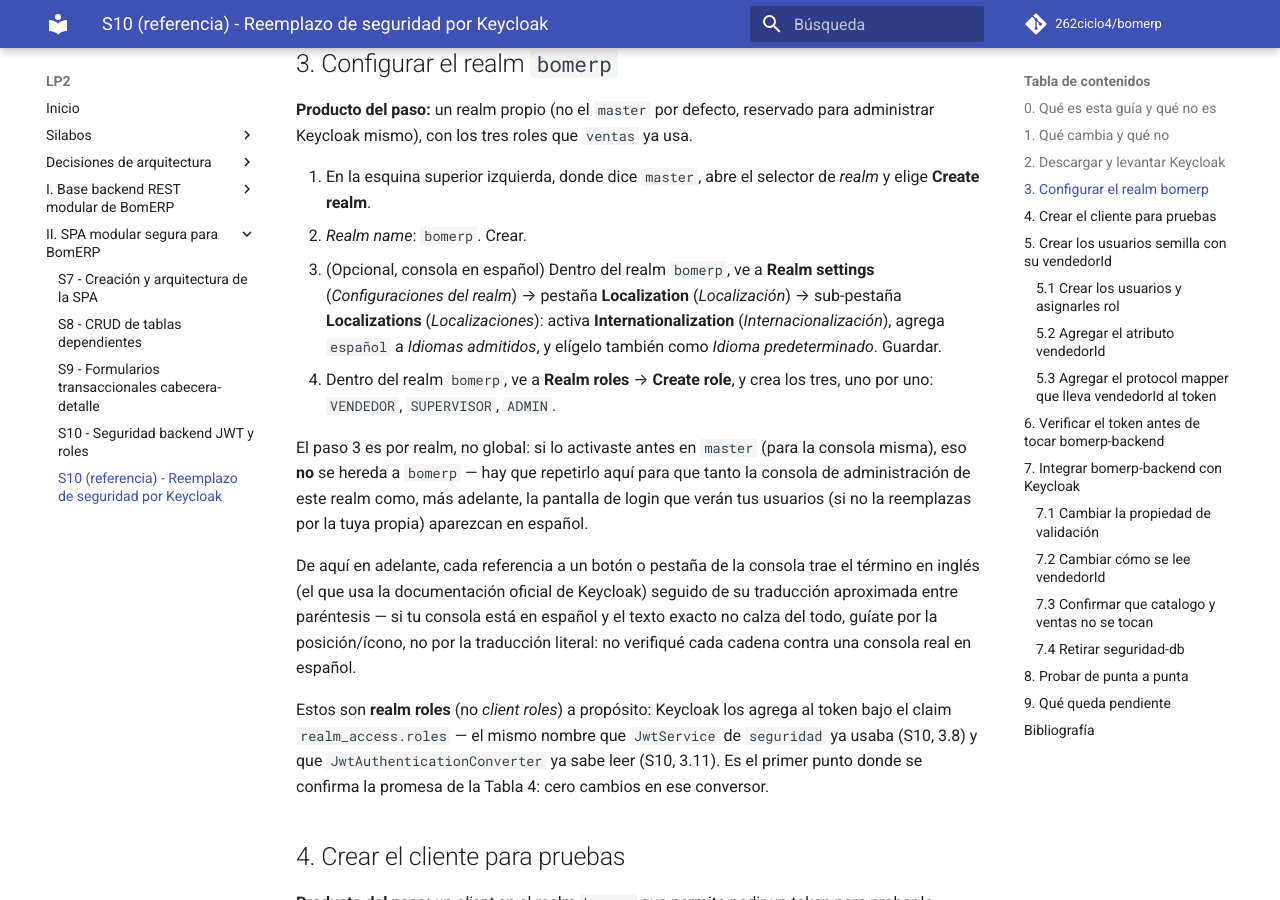
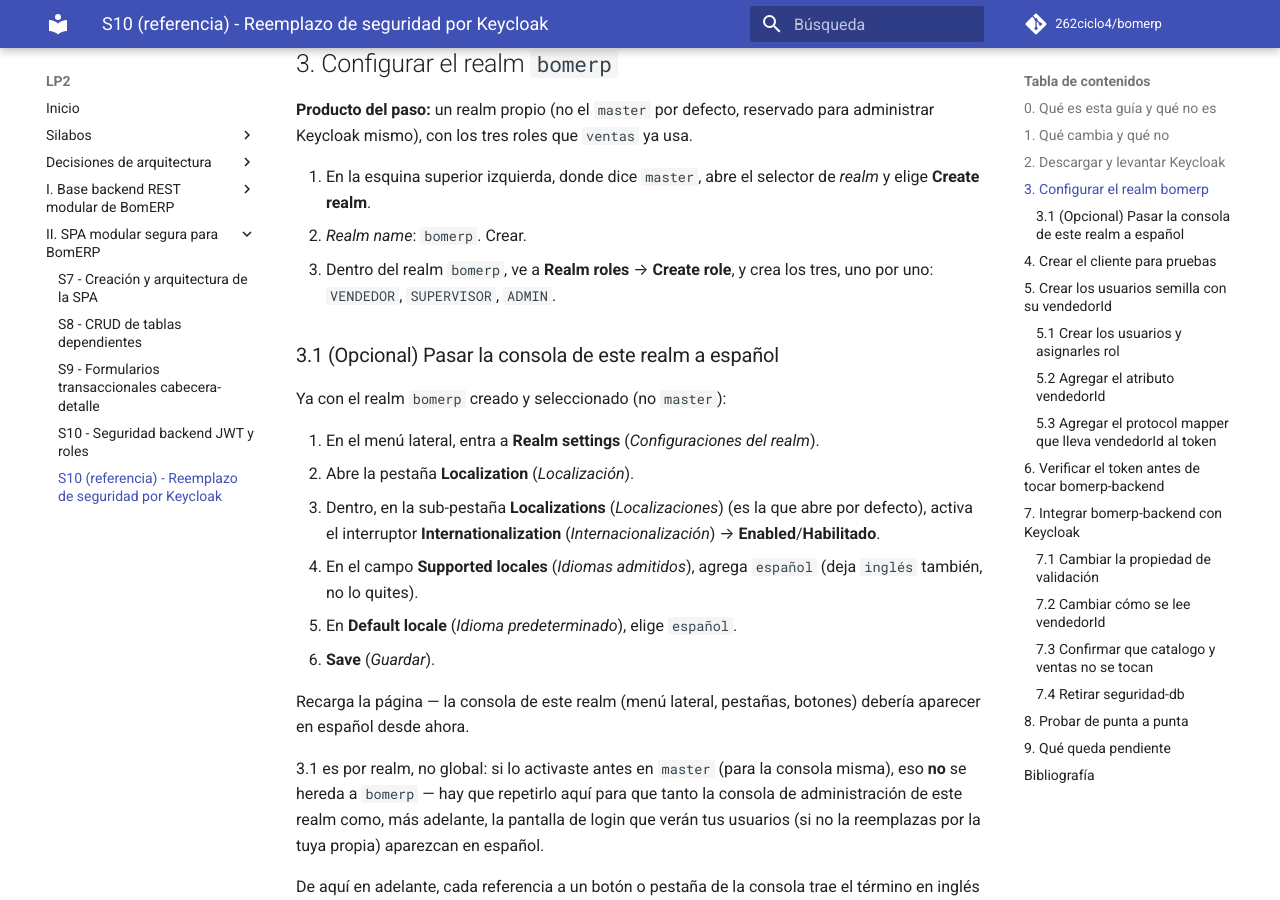
Before and after one commit to 262ciclo4/bomerp, an MkDocs documentation site: the page built from docs/lp2/sesiones/S10b_Seguridad_Backend_Keycloak.md, in a window 1280 px wide and 900 px high, scrolled down 4260 px. Built offline with MkDocs 1.6.1 and Material for MkDocs 9.7.7, drawn with Linux system fonts in a browser that asks for light colours; comment, search, counter and statistics services are not loaded.

Commit message:
S10 lp2 keycloak

```diff
--- a/docs/lp2/sesiones/S10b_Seguridad_Backend_Keycloak.md
+++ b/docs/lp2/sesiones/S10b_Seguridad_Backend_Keycloak.md
@@ -125,10 +125,22 @@
 
 1. En la esquina superior izquierda, donde dice `master`, abre el selector de *realm* y elige **Create realm**.
 2. *Realm name*: `bomerp`. Crear.
-3. (Opcional, consola en español) Dentro del realm `bomerp`, ve a **Realm settings** (*Configuraciones del realm*) → pestaña **Localization** (*Localización*) → sub-pestaña **Localizations** (*Localizaciones*): activa **Internationalization** (*Internacionalización*), agrega `español` a *Idiomas admitidos*, y elígelo también como *Idioma predeterminado*. Guardar.
-4. Dentro del realm `bomerp`, ve a **Realm roles** → **Create role**, y crea los tres, uno por uno: `VENDEDOR`, `SUPERVISOR`, `ADMIN`.
+3. Dentro del realm `bomerp`, ve a **Realm roles** → **Create role**, y crea los tres, uno por uno: `VENDEDOR`, `SUPERVISOR`, `ADMIN`.
 
-El paso 3 es por realm, no global: si lo activaste antes en `master` (para la consola misma), eso **no** se hereda a `bomerp` — hay que repetirlo aquí para que tanto la consola de administración de este realm como, más adelante, la pantalla de login que verán tus usuarios (si no la reemplazas por la tuya propia) aparezcan en español.
+### 3.1 (Opcional) Pasar la consola de este realm a español
+
+Ya con el realm `bomerp` creado y seleccionado (no `master`):
+
+1. En el menú lateral, entra a **Realm settings** (*Configuraciones del realm*).
+2. Abre la pestaña **Localization** (*Localización*).
+3. Dentro, en la sub-pestaña **Localizations** (*Localizaciones*) (es la que abre por defecto), activa el interruptor **Internationalization** (*Internacionalización*) → **Enabled**/**Habilitado**.
+4. En el campo **Supported locales** (*Idiomas admitidos*), agrega `español` (deja `inglés` también, no lo quites).
+5. En **Default locale** (*Idioma predeterminado*), elige `español`.
+6. **Save** (*Guardar*).
+
+Recarga la página — la consola de este realm (menú lateral, pestañas, botones) debería aparecer en español desde ahora.
+
+3.1 es por realm, no global: si lo activaste antes en `master` (para la consola misma), eso **no** se hereda a `bomerp` — hay que repetirlo aquí para que tanto la consola de administración de este realm como, más adelante, la pantalla de login que verán tus usuarios (si no la reemplazas por la tuya propia) aparezcan en español.
 
 De aquí en adelante, cada referencia a un botón o pestaña de la consola trae el término en inglés (el que usa la documentación oficial de Keycloak) seguido de su traducción aproximada entre paréntesis — si tu consola está en español y el texto exacto no calza del todo, guíate por la posición/ícono, no por la traducción literal: no verifiqué cada cadena contra una consola real en español.
 
```
